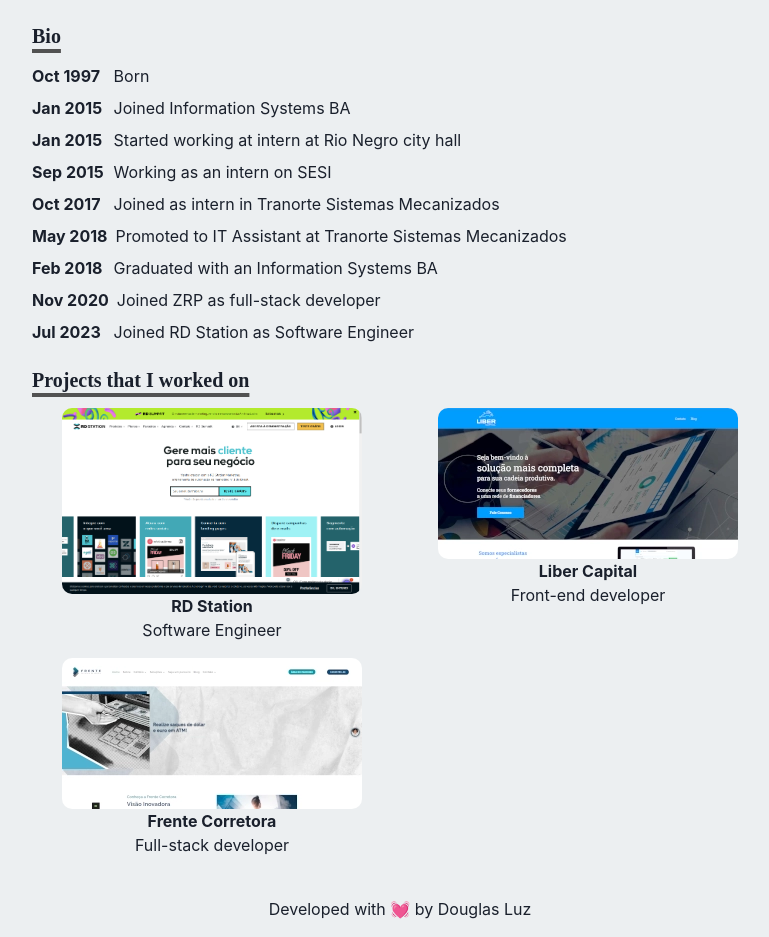
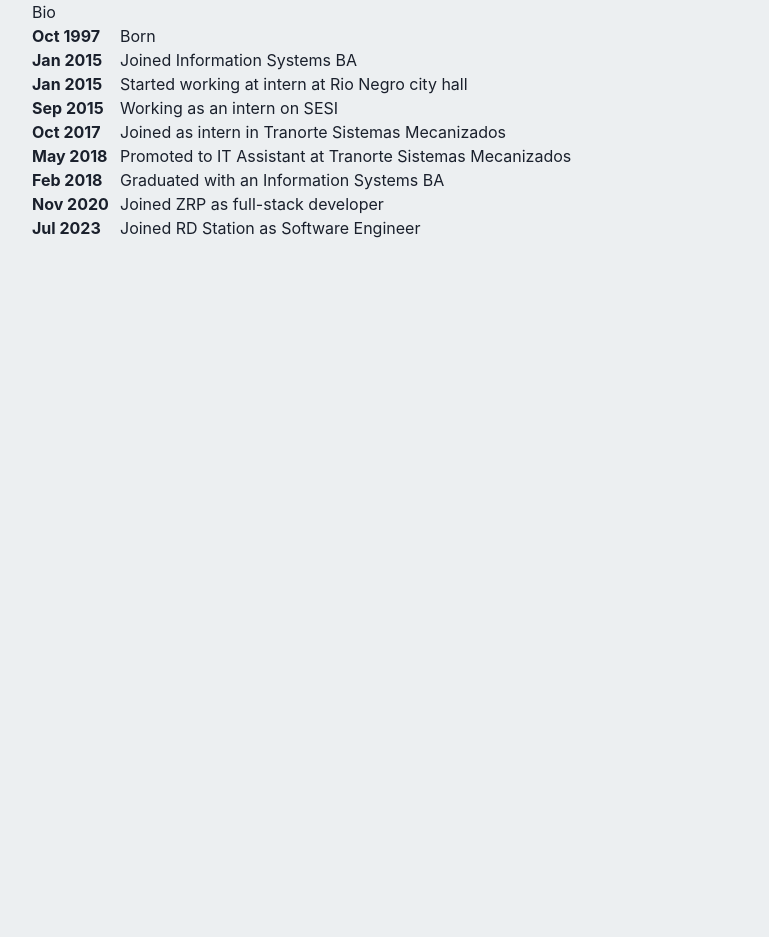
Before and after one commit to dougluz/douglasluz.com, a Next.js app: page / in a window 1280 px wide. Shown: the part 442-1379 px from the top of the page, without its empty margins (240-1009 px from the left). After the commit the page ends 800 px from the top, so only its background shows below. Built offline with nearby package versions, Linux system fonts and the light colour scheme.

Commit message:
refactor: removed old components

```diff
--- a/components/bio.js
+++ b/components/bio.js
@@ -1,7 +1,3 @@
-import { Heading, HStack, Text } from "@chakra-ui/layout"
-import { VStack } from "@chakra-ui/react"
-import { Section } from "./section"
-
 const bioInfo = [
   {
     date: "Oct 1997",
@@ -42,19 +38,18 @@
 ]
 
 export const Bio = () => (
-  <Section>
-    <Heading as="h2" variant="section-title">
-      Bio
-    </Heading>
-    <VStack>
+  <section>
+    <h2>Bio</h2>
+    <div>
       {bioInfo.map(({ date, description }, index) => (
-        <HStack key={index} justifyContent="flex-start" w="100%">
-          <Text minW={["20%", "10%"]} fontWeight="bold">
-            {date}
-          </Text>
-          <Text>{description}</Text>
-        </HStack>
+        <div
+          className="flex w-full align-center justify-start gap-2"
+          key={index}
+        >
+          <p className="text-md min-w-20 md:min-w-20 font-bold">{date}</p>
+          <p>{description}</p>
+        </div>
       ))}
-    </VStack>
-  </Section>
+    </div>
+  </section>
 )
--- a/components/footer.js
+++ /dev/null
@@ -1,11 +0,0 @@
-import { Container, Flex, Text } from "@chakra-ui/react"
-
-export const Footer = () => (
-  <Container as="footer" maxW="container.md" css={{ bottom: 0 }}>
-    <Flex alignItems="center" justifyContent="center">
-      <Text mt={4} mb={4}>
-        Developed with 💓 by Douglas Luz
-      </Text>
-    </Flex>
-  </Container>
-)
--- a/components/layouts/main.js
+++ b/components/layouts/main.js
@@ -1,6 +1,5 @@
-import { Box, Container } from "@chakra-ui/layout"
+import { Container } from "@chakra-ui/layout"
 import Head from "next/head"
-import { Footer } from "../footer"
 import { Nav } from "../nav"
 
 export const Main = ({ children, router }) => (
@@ -25,6 +24,5 @@
     <Container maxW="container.md" pt={20}>
       {children}
     </Container>
-    <Footer />
   </main>
 )
--- a/components/nav.js
+++ b/components/nav.js
@@ -1,5 +1,4 @@
 import NextLink from "next/link"
-import { Box, Flex, Stack, Text } from "@chakra-ui/layout"
 import { LinkItem } from "./linkItem"
 import {
   IconButton,
@@ -14,7 +13,7 @@
 
 export const Nav = ({ path }) => {
   return (
-    <div className="fixed w-full flex justify-center bg-yellow-50 z-10">
+    <div className="fixed w-full flex justify-center bg-yellow-50/50 z-10 backdrop-blur-md">
       <div className="flex w-full p-2 max-w-3xl flex-wrap items-center justify-between">
         <div className="mr-2 inline-block md:invisible md:mr-0 md:w-0">
           <Menu isLazy id="navbar-menu">
--- a/components/projects.js
+++ /dev/null
@@ -1,58 +0,0 @@
-import { Image } from "@chakra-ui/image"
-import { Box, Heading, Link, SimpleGrid, Text, VStack } from "@chakra-ui/layout"
-import { Section } from "./section"
-
-export const Projects = () => (
-  <Section>
-    <Heading as="h2" variant="section-title">
-      Projects that I worked on
-    </Heading>
-    <Box>
-      <SimpleGrid spacing={4} columns={[1, 2]}>
-        <VStack spacing={0}>
-          <Link href="www.rdstation.com" isExternal>
-            <Image
-              src="images/rd.png"
-              maxW={300}
-              borderRadius={10}
-              placeholder="blur"
-              loading="lazy"
-              alt="Liber page printscreen"
-            />
-          </Link>
-          <Text fontWeight="bold">RD Station</Text>
-          <Text>Software Engineer</Text>
-        </VStack>
-
-        <VStack spacing={0}>
-          <Link href="http://libercapital.com.br" isExternal>
-            <Image
-              src="images/liber.webp"
-              maxW={300}
-              borderRadius={10}
-              placeholder="blur"
-              loading="lazy"
-              alt="Liber page printscreen"
-            />
-          </Link>
-          <Text fontWeight="bold">Liber Capital</Text>
-          <Text>Front-end developer</Text>
-        </VStack>
-        <VStack spacing={0}>
-          <Link href="http://frentecorretora.com.br" isExternal>
-            <Image
-              src="images/frente.webp"
-              maxW={300}
-              borderRadius={10}
-              placeholder="blur"
-              loading="lazy"
-              alt="Frente corretora page printscreen"
-            />
-          </Link>
-          <Text fontWeight="bold">Frente Corretora</Text>
-          <Text>Full-stack developer</Text>
-        </VStack>
-      </SimpleGrid>
-    </Box>
-  </Section>
-)
--- a/components/section.js
+++ /dev/null
@@ -1,15 +0,0 @@
-import { Box } from "@chakra-ui/layout"
-import { motion } from "framer-motion"
-
-const MotionBox = motion(Box)
-
-export const Section = ({ children, delay }) => (
-  <MotionBox
-    initial={{ y: 10, opacity: 0 }}
-    animate={{ y: 0, opacity: 1 }}
-    transition={{ duration: 0.8, delay }}
-    mb={6}
-  >
-    {children}
-  </MotionBox>
-)
--- a/pages/contact.js
+++ b/pages/contact.js
@@ -16,7 +16,6 @@
 import { IconContext } from "react-icons"
 import { IoLogoGithub, IoLogoLinkedin } from "react-icons/io"
 import { FiMail } from "react-icons/fi"
-import { Section } from "../components/section"
 import { ContactCard } from "../components/ContactCard"
 
 const Contact = () => {
@@ -50,7 +49,7 @@
   }
 
   return (
-    <Section>
+    <>
       <Heading
         as="h1"
         size="2xl"
@@ -134,7 +133,7 @@
           </Button>
         </Box>
       </form>
-    </Section>
+    </>
   )
 }
 
--- a/pages/index.js
+++ b/pages/index.js
@@ -1,8 +1,6 @@
 import { Image } from "@chakra-ui/image"
 import { Heading, Text, VStack } from "@chakra-ui/layout"
 import { Bio } from "../components/bio"
-import { Projects } from "../components/projects"
-import { Section } from "../components/section"
 
 export default function Home() {
   return (
@@ -27,19 +25,16 @@
           Full Stack Developer Based in Rio Negro, PR - Brazil
         </Text>
       </VStack>
-      <Section>
-        <Heading as="h2" variant="section-title">
-          About
-        </Heading>
-        <Text align="justify" size="md">
-          A full-stack developer that works with IT since 2015. Currently, I
-          focus my studies on front-end technologies like React, Next, and
-          Styled Components. My favorite language is Javascript. When I am not
-          at work I like to read about technologies, photography and watch F1.
-        </Text>
-      </Section>
+      <Heading as="h2" variant="section-title">
+        About
+      </Heading>
+      <Text align="justify" size="md">
+        A full-stack developer that works with IT since 2015. Currently, I focus
+        my studies on front-end technologies like React, Next, and Styled
+        Components. My favorite language is Javascript. When I am not at work I
+        like to read about technologies, photography and watch F1.
+      </Text>
       <Bio />
-      <Projects />
     </>
   )
 }
--- a/pages/works.js
+++ b/pages/works.js
@@ -1,5 +1,4 @@
 import { Heading } from "@chakra-ui/layout"
-import { Section } from "../components/section"
 import { Work } from "../components/work"
 
 const experiences = [
@@ -66,14 +65,14 @@
 ]
 
 const Works = () => (
-  <Section>
+  <>
     <Heading as="h1" size="2xl" variant="page-title" textAlign="center" mb={10}>
       Works
     </Heading>
     {experiences.map((experience) => (
       <Work key={experiences.company} {...experience} />
     ))}
-  </Section>
+  </>
 )
 
 export default Works
```
